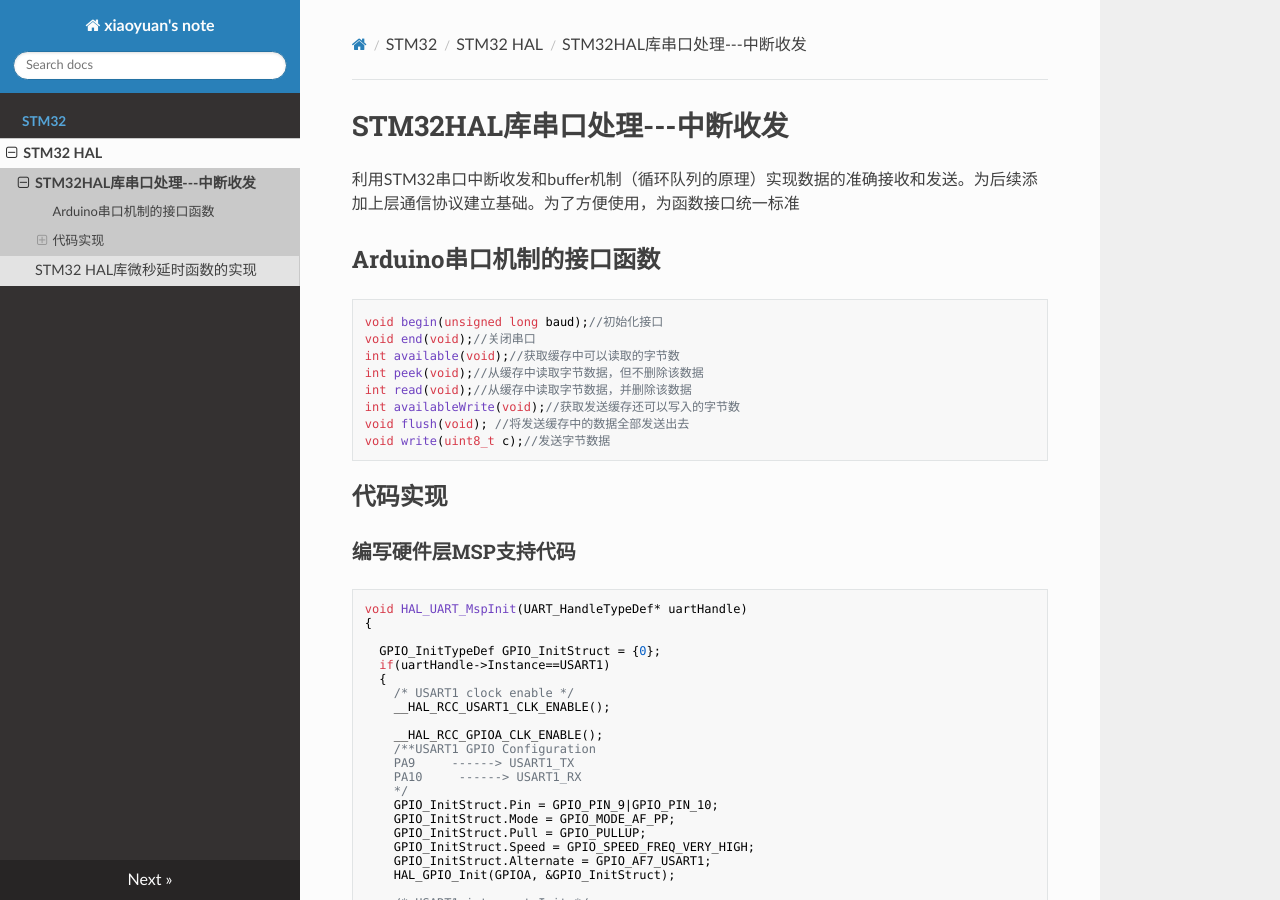
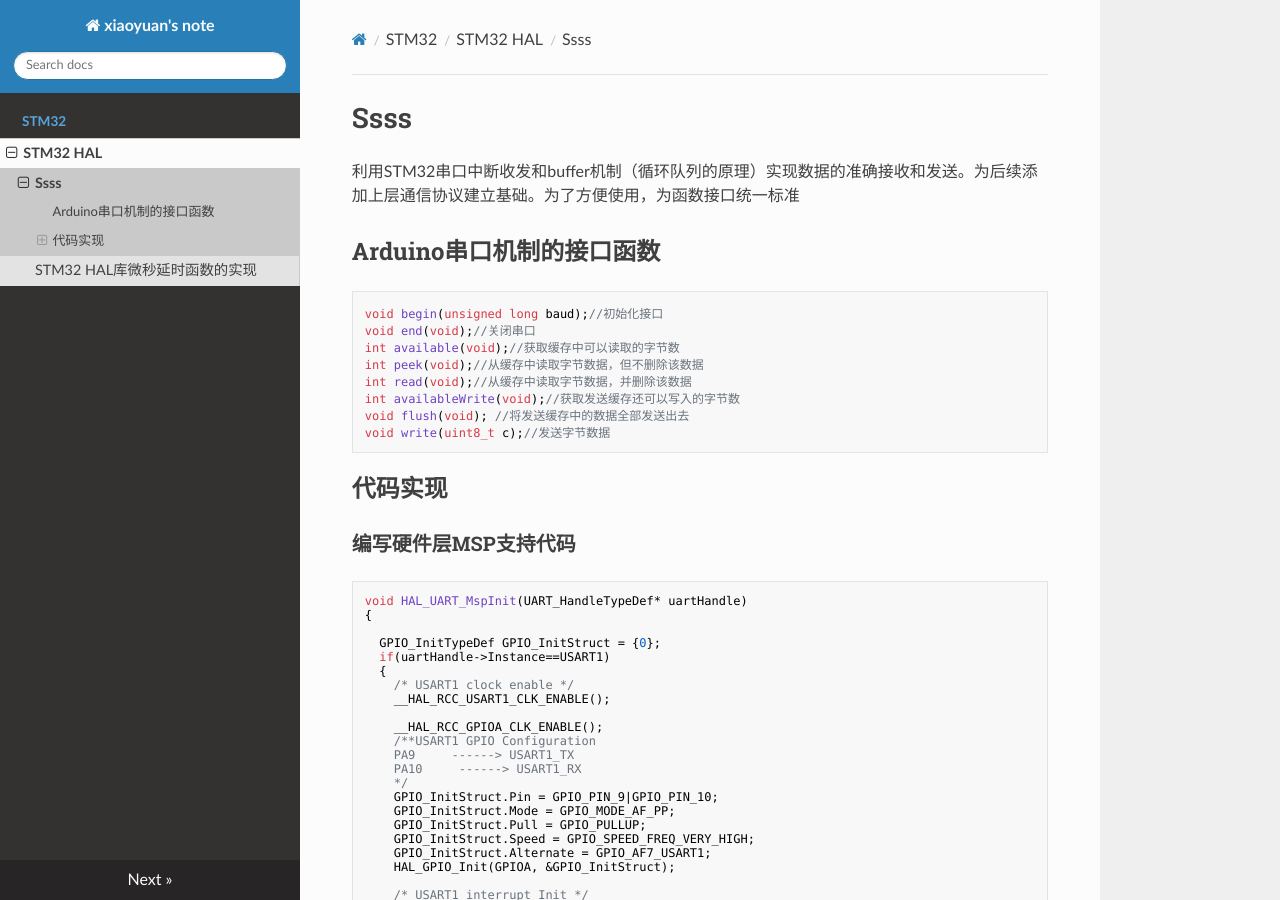
Before and after one commit to Apex-yuan/mydocs, an MkDocs documentation site: the page built from docs/STM32/aaa.md, in a window 1280 px wide and 900 px high. Built offline with MkDocs 1.6.1, drawn with Linux system fonts in a browser that asks for light colours; nearby versions of some CDN libraries.

Commit message:
test confuguration

```diff
--- a/docs/STM32/aaa.md
+++ b/docs/STM32/aaa.md
@@ -1,4 +1,4 @@
-# STM32HAL库串口处理---中断收发
+# Ssss
 
 利用STM32串口中断收发和buffer机制（循环队列的原理）实现数据的准确接收和发送。为后续添加上层通信协议建立基础。为了方便使用，为函数接口统一标准
 
```
